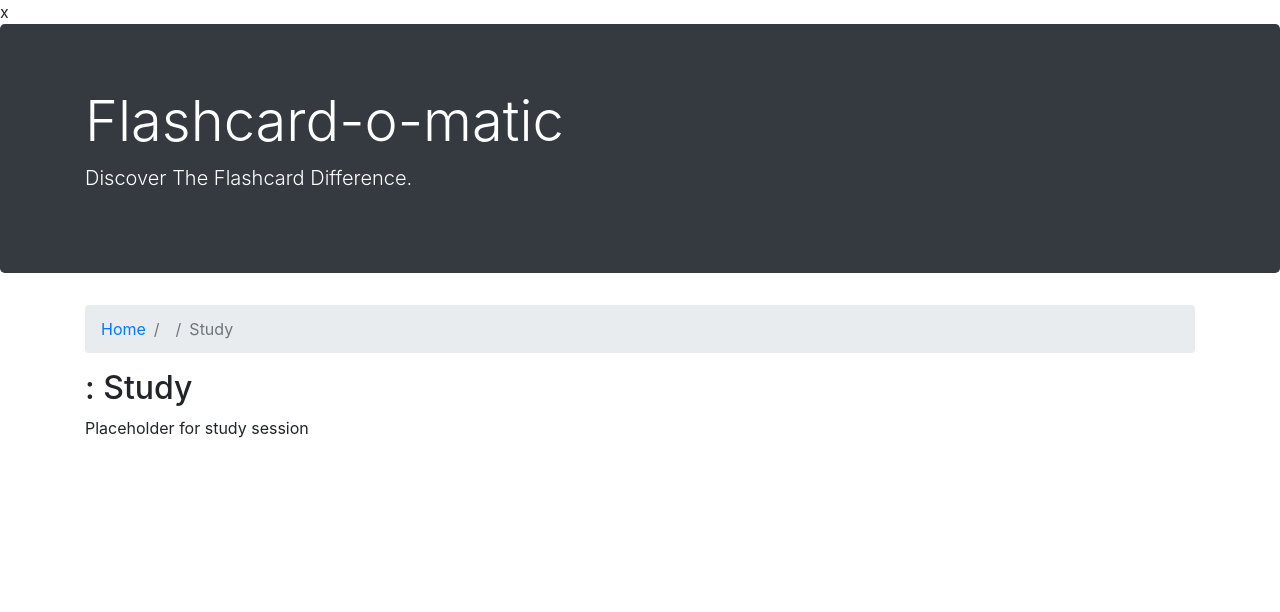
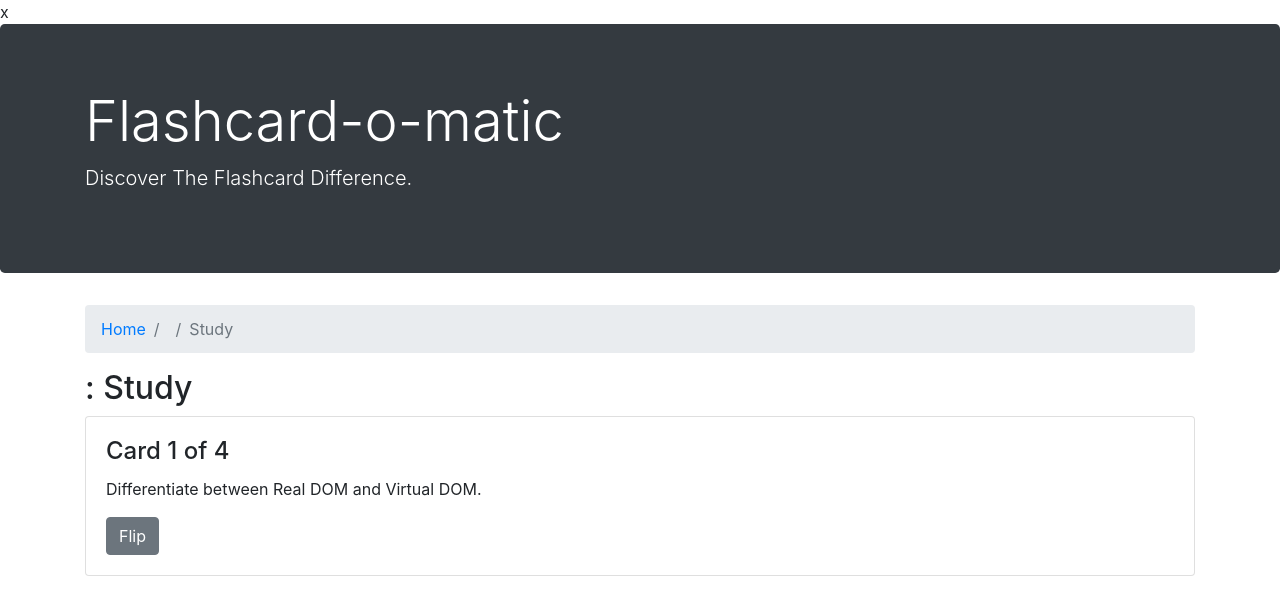
Before and after one commit to Dobes9/flashcard-o-matic, a React (Create React App) app: page /decks/1/study in a window 1280 px wide. Shown: the top 612 px of the page. Built offline with nearby package versions, Linux system fonts and the light colour scheme; no server answers; data requests are answered from the project's data file; a web font is replaced by a local one.

Commit message:
StudyDeck correctly renders the component required based on number of cards, StudySession works as intended

```diff
--- a/src/Cards/StudySession.js
+++ b/src/Cards/StudySession.js
@@ -1,5 +1,61 @@
-import React from 'react';
+import React, { useState } from "react";
+import { useHistory } from "react-router-dom";
 
-export default function StudySession() {
-    return <p>Placeholder for study session</p>
+export default function StudySession({ cardsInDeck }) {
+  const history = useHistory();
+  const initialStudyState = {
+    count: 1,
+    front: true,
+  };
+
+  const [study, setStudy] = useState({ ...initialStudyState });
+
+  return (
+    <div className="card">
+      <div className="card-body">
+        <h4 className="card-title">
+          Card {study.count} of {cardsInDeck.length}
+        </h4>
+        <p className="card-text">
+          {study.front
+            ? cardsInDeck[study.count - 1].front
+            : cardsInDeck[study.count - 1].back}
+        </p>
+        <div>
+          <button
+            className="btn btn-secondary"
+            onClick={() =>
+              setStudy({
+                ...study,
+                front: !study.front,
+              })
+            }
+          >
+            Flip
+          </button>
+          <button
+            className="btn btn-primary"
+            style={{ display: study.front ? "none" : "inline" }}
+            onClick={() => {
+              if (!cardsInDeck[study.count]) {
+                const confirmRestart = window.confirm(
+                  "Restart cards?\n\nClick 'cancel' to return to the home page"
+                );
+                confirmRestart
+                  ? setStudy({ ...initialStudyState })
+                  : history.push("/");
+              } else {
+                setStudy({
+                  count: study.count + 1,
+                  front: true,
+                });
+              }
+            }}
+          >
+            Next
+          </button>
+        </div>
+      </div>
+    </div>
+  );
 }
--- a/src/Decks/StudyDeck.js
+++ b/src/Decks/StudyDeck.js
@@ -48,7 +48,7 @@ export default function StudyDeck({
       {cardsInDeck.length < 3 ? (
         <NotEnoughCards cardsInDeck={cardsInDeck} />
       ) : (
-        <StudySession />
+        <StudySession cardsInDeck={cardsInDeck} />
       )}
     </div>
   );
```
